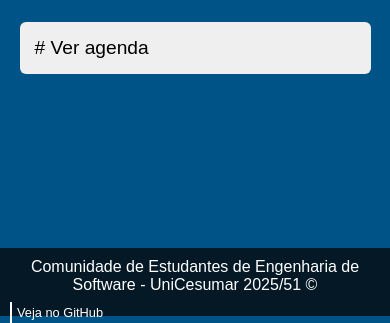
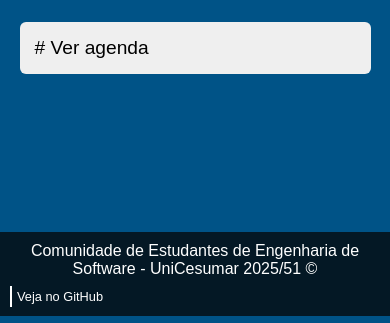
Before and after one commit to joaquim7zz/uniesoft, a plain HTML site: page index.html in a window 390 px wide. Shown: the part 528-851 px from the top of the page. Drawn offline with Linux system fonts and the light colour scheme.

Commit message:
fix.: corrigida a responsividade do footer

```diff
--- a/estilo/responsive.css
+++ b/estilo/responsive.css
@@ -70,6 +70,16 @@
     }
 }
 
+@media (max-width: 610px) {
+    footer {
+        height: 4em;
+    }
+    /* calcula a altura de 100% da tela e retira a altura completa do footer */
+    #app {
+        min-height: calc(100dvh - 4em - 20px);
+    }
+}
+
 @media (max-width: 500px) {
     header img{
         width: 40%;
```
